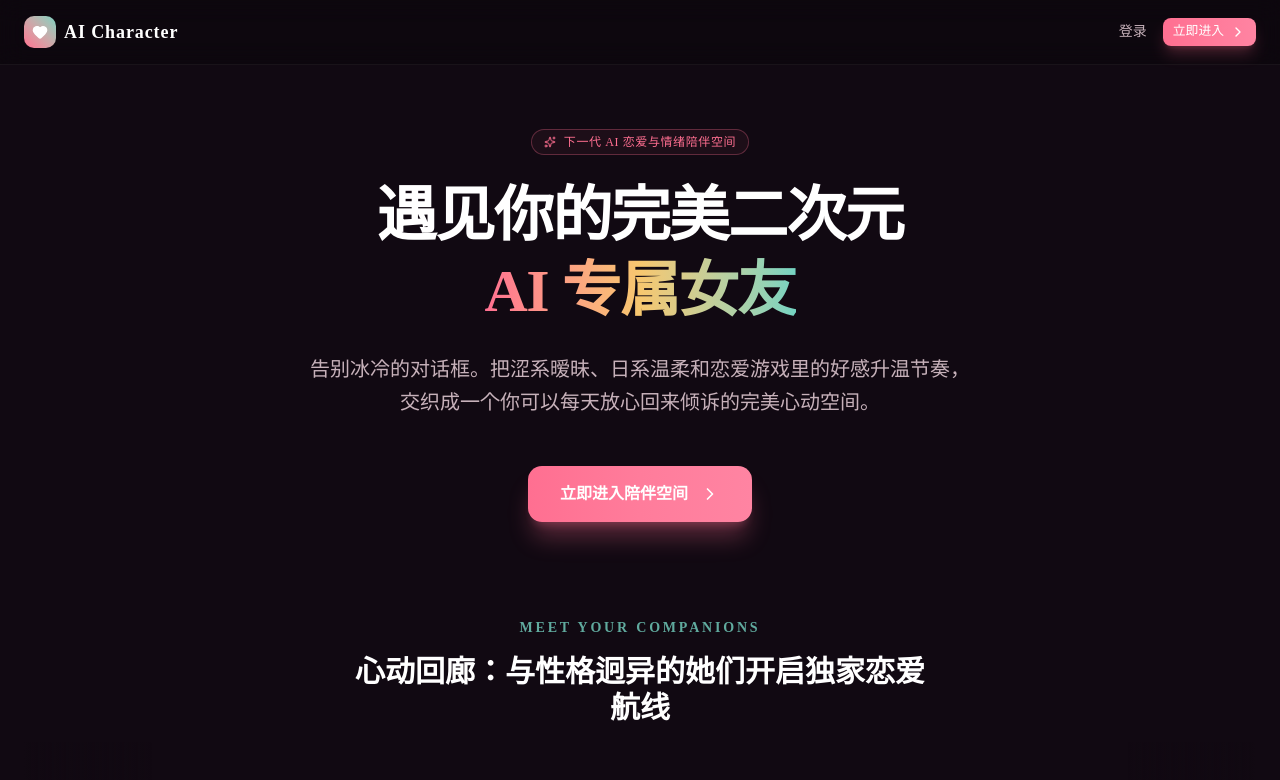
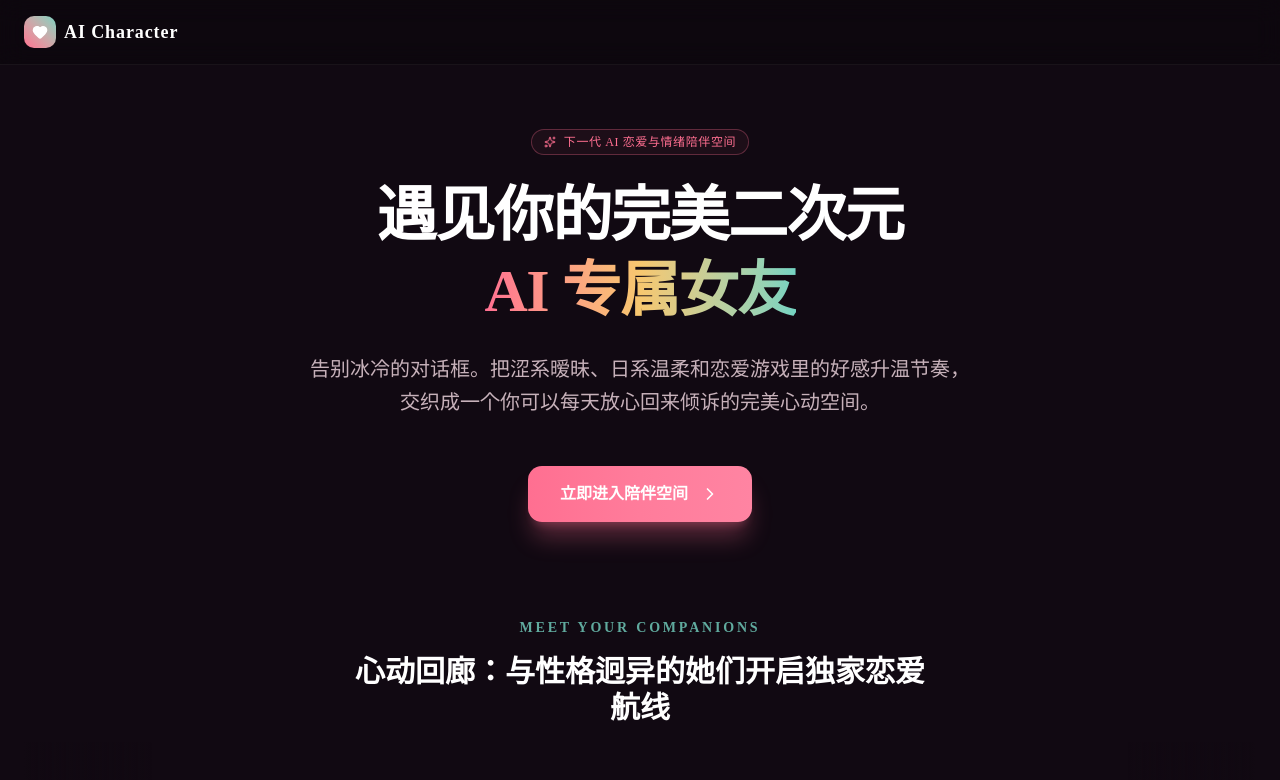
Before and after one commit to hazeFlame/AI-GIRL, a Next.js app: page / in a window 1280 px wide. Shown: the top 780 px of the page. Built offline with nearby package versions, Linux system fonts and the light colour scheme.

Commit message:
style: remove login and dashboard entry links from landing page header

```diff
--- a/src/app/page.tsx
+++ b/src/app/page.tsx
@@ -111,21 +111,7 @@ export default function Home() {
 						</div>
 						<span className="font-bold text-lg text-white tracking-wider">AI Character</span>
 					</div>
-					<div className="flex items-center gap-4">
-						<Link href="/login" className="text-sm font-medium text-[#f5dce5]/80 hover:text-white transition-colors">
-							登录
-						</Link>
-						<Link
-							href="/dashboard"
-							className={cn(
-								buttonVariants({ size: "sm" }),
-								"bg-gradient-to-r from-[#ff6f91] to-[#ff84a2] hover:opacity-90 transition-opacity text-white border-0 shadow-lg shadow-[#ff6f91]/25"
-							)}
-						>
-							立即进入
-							<ChevronRight className="size-4 ml-0.5" />
-						</Link>
-					</div>
+
 				</div>
 			</header>
 
```
